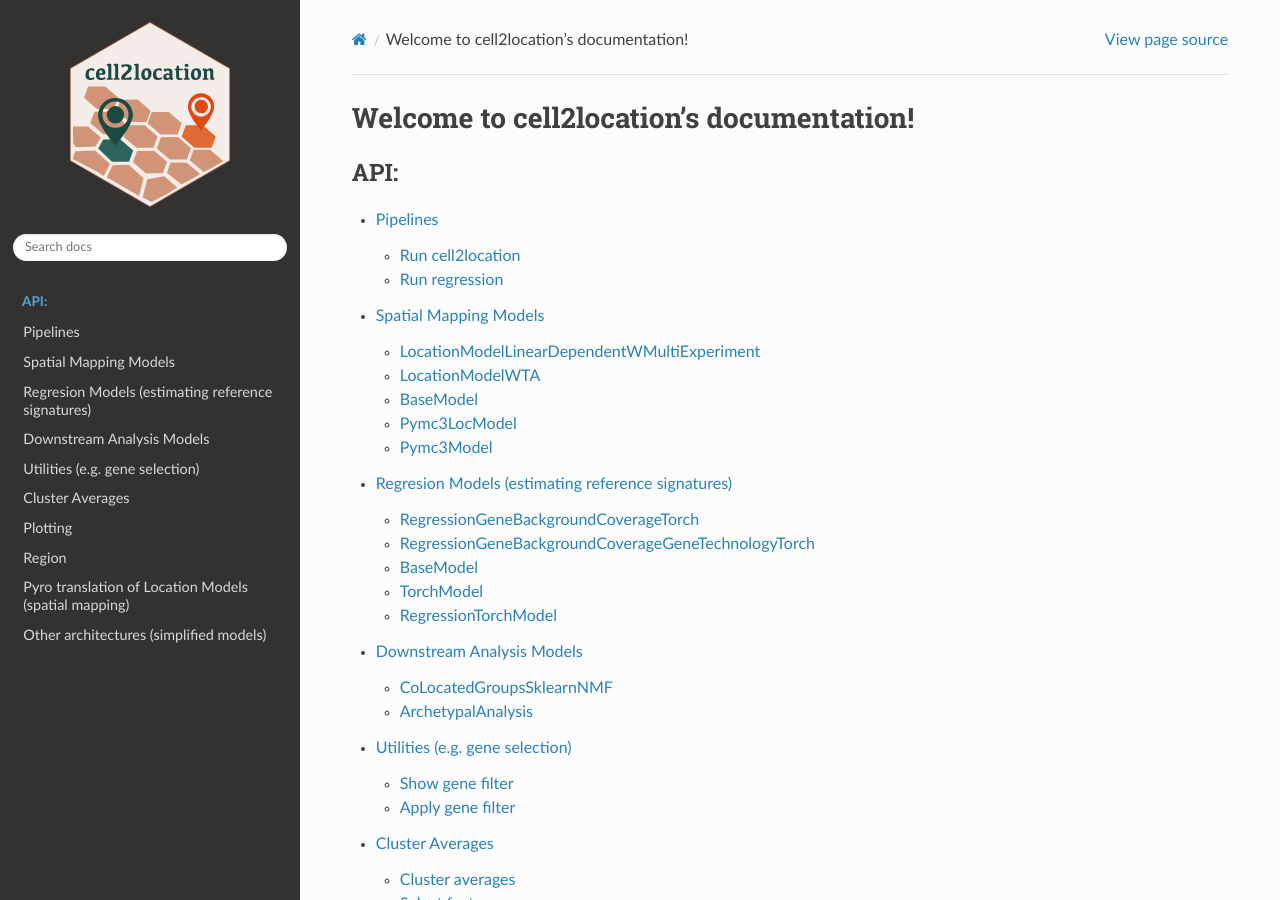
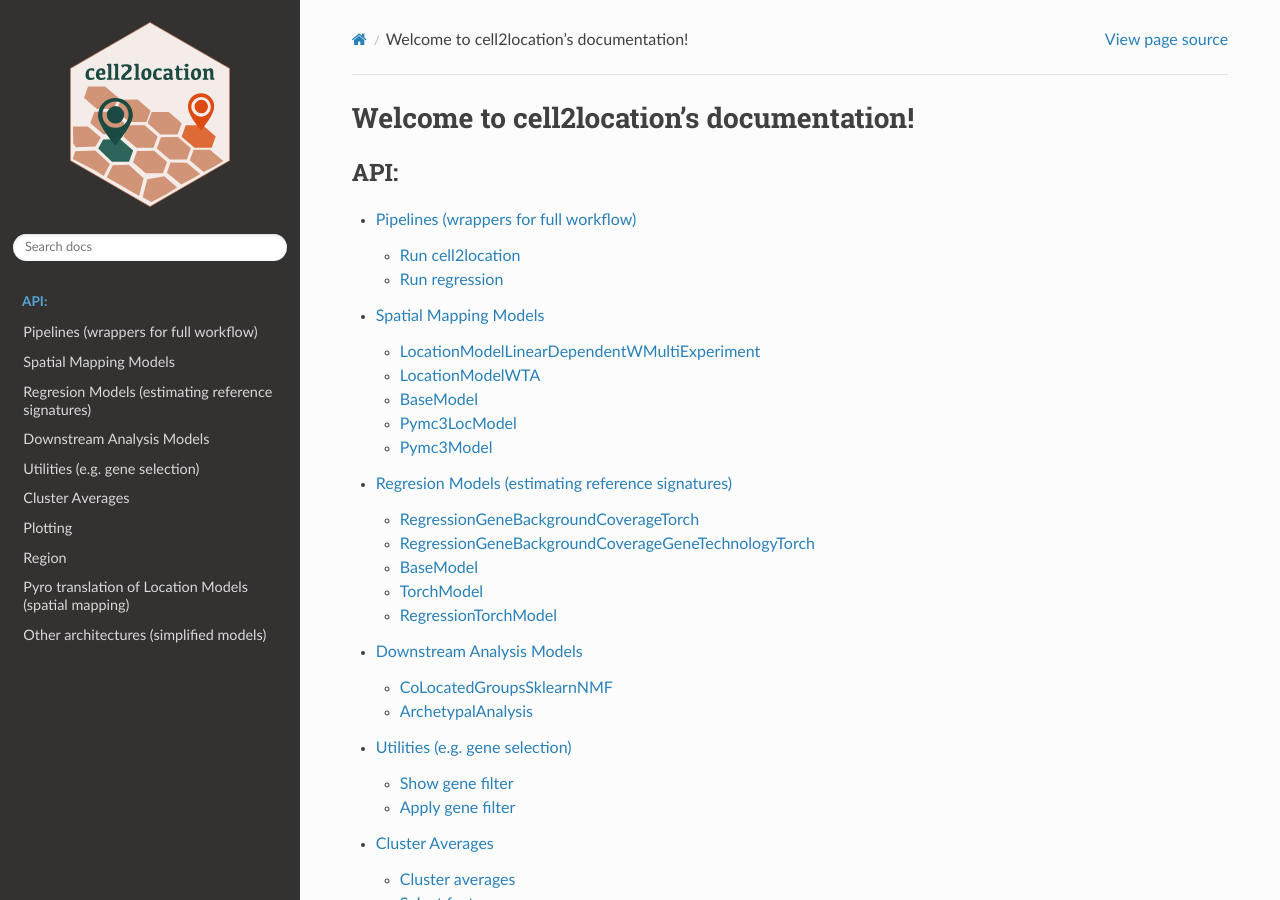
Before and after one commit to BayraktarLab/cell2location, a Sphinx documentation site: the page built from docs/index.rst, in a window 1280 px wide and 900 px high. Built offline with Sphinx 7.4.7 and the Read the Docs theme 2.0.0, drawn with Linux system fonts in a browser that asks for light colours; pages that are not in the unit, such as notebooks, are missing from menus.

Commit message:
Update cell2location.rst

```diff
--- a/docs/cell2location.rst
+++ b/docs/cell2location.rst
@@ -1,4 +1,4 @@
-Pipelines
+Pipelines (wrappers for full workflow)
 =========================
 
 Run cell2location
```
